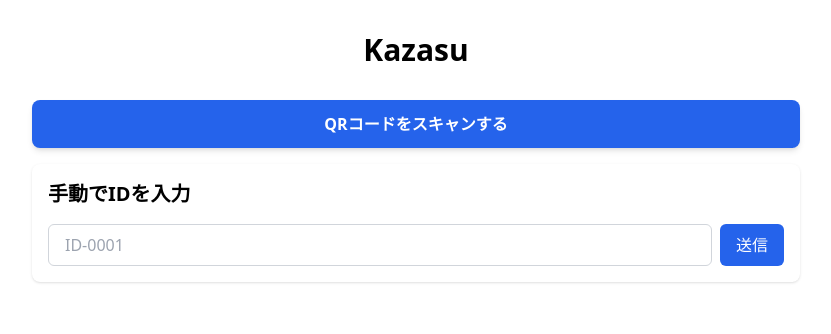
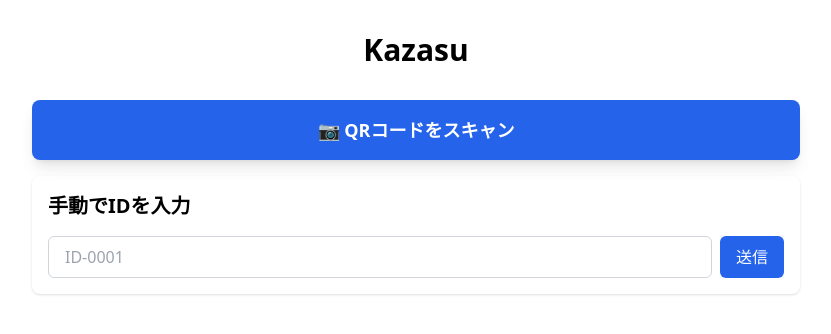
Before and after one commit to aj1m0n/kazasu, a Next.js app in the folder frontend/: page / in a window 1280 px wide. Shown: the top 334 px of the page, without its empty margins (224-1055 px from the left). Built offline with nearby package versions, Linux system fonts and the light colour scheme.

Commit message:
fix: カメラ

```diff
--- a/frontend/src/pages/index.tsx
+++ b/frontend/src/pages/index.tsx
@@ -30,7 +30,16 @@ export default function Home() {
     if (typeof window !== 'undefined' && status === 'scanning') {
       const scanner = new Html5QrcodeScanner(
         'reader',
-        { fps: 10, qrbox: { width: 250, height: 250 } },
+        {
+          fps: 10,
+          qrbox: { width: 250, height: 250 },
+          aspectRatio: 1.0,
+          defaultZoomValueIfSupported: 2,
+          showTorchButtonIfSupported: true,
+          videoConstraints: {
+            facingMode: { ideal: "environment" } // 背面カメラを優先
+          }
+        },
         /* verbose= */ false
       );
 
@@ -59,7 +68,7 @@ export default function Home() {
 
         if (checkResponse.data.status === 'success') {
           const { needsOkurumadai, guestName } = checkResponse.data;
-          setCurrentGuestName(guestName || id);
+          setCurrentGuestName(guestName ? `${guestName}様` : id);
 
           // needsOkurumadaiがtrueの場合は確認UIを表示
           if (needsOkurumadai) {
@@ -91,7 +100,7 @@ export default function Home() {
   const processAttendance = async (id: string, givenOkurumadai?: boolean, guestName?: string) => {
     try {
       setStatus('processing');
-      const displayName = guestName || id;
+      const displayName = guestName ? `${guestName}様` : id;
       setMessage(`出席登録中: ${displayName}`);
 
       // Next.js API route 経由でGASにリクエスト
@@ -148,9 +157,9 @@ export default function Home() {
             <div className="mb-8">
               <button
                 onClick={startScanning}
-                className="w-full py-3 px-6 bg-blue-600 text-white font-semibold rounded-lg shadow-md hover:bg-blue-700 focus:outline-none focus:ring-2 focus:ring-blue-500 focus:ring-offset-2 transition-all mb-4"
+                className="w-full py-4 px-8 bg-blue-600 text-white text-lg font-bold rounded-lg shadow-lg hover:bg-blue-700 hover:shadow-xl focus:outline-none focus:ring-2 focus:ring-blue-500 focus:ring-offset-2 transition-all mb-4 transform hover:scale-105"
               >
-                QRコードをスキャンする
+                📷 QRコードをスキャン
               </button>
 
               <div className="bg-white rounded-lg p-4 shadow">
```
